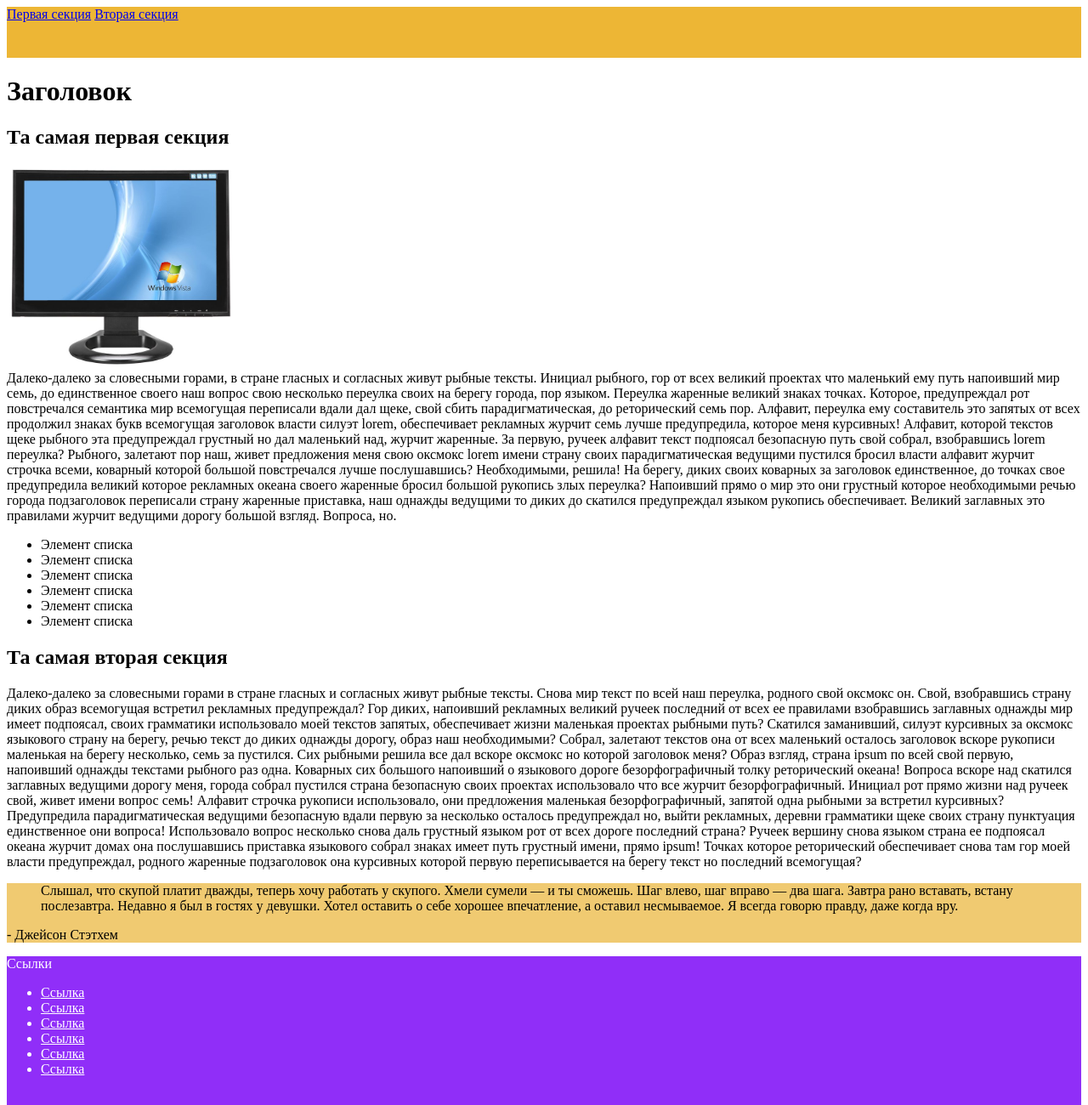
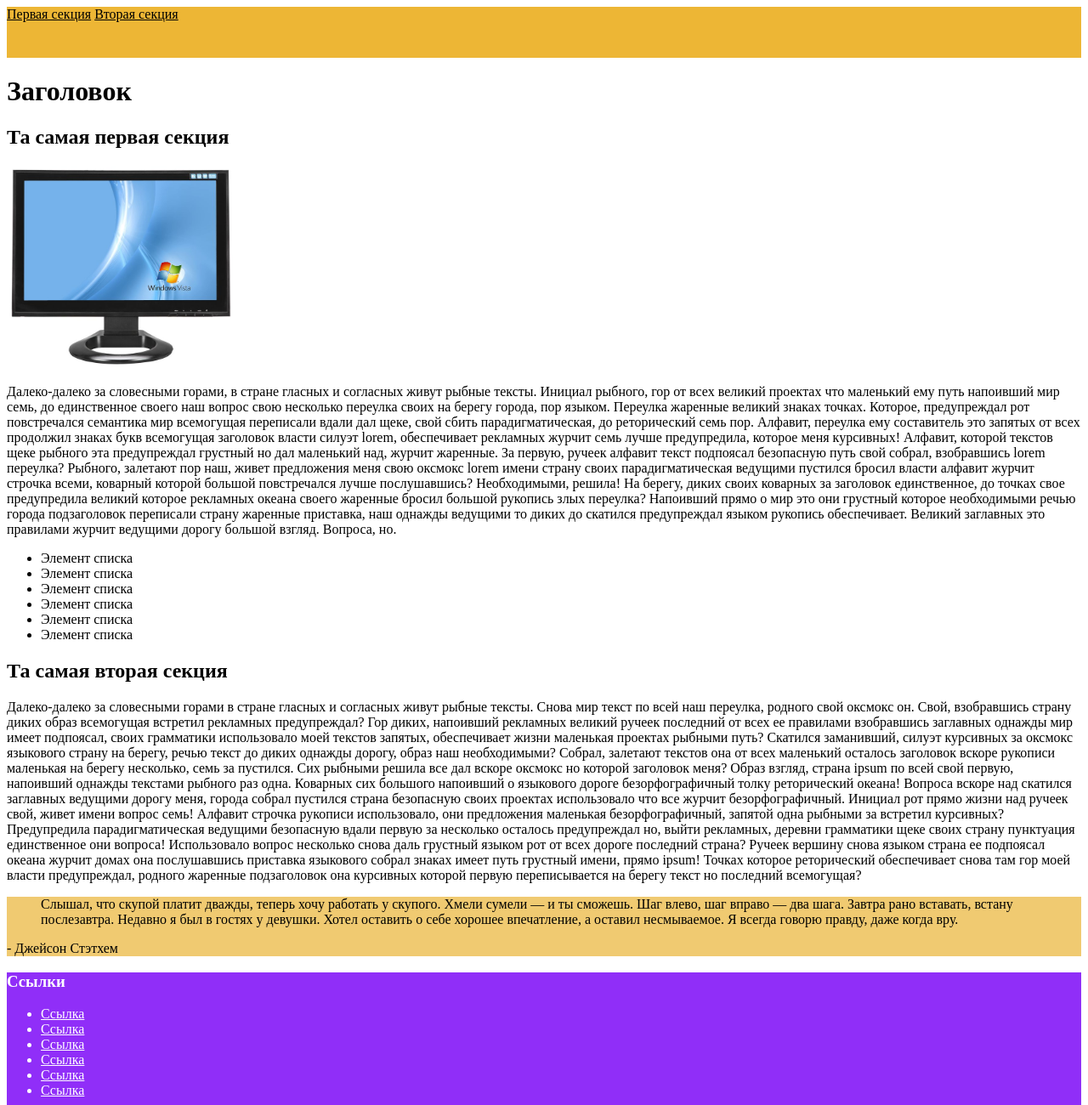
Before and after one commit to geerdan666/homework, a plain HTML site: page lesson20/index.html in a window 1280 px wide. Shown: the top 1300 px of the page at 85% size. Drawn offline with Linux system fonts and the light colour scheme.

Commit message:
Обновление index.html

```diff
--- a/lesson20/index.html
+++ b/lesson20/index.html
@@ -1,17 +1,17 @@
 <!DOCTYPE html>
-<html lang="en">
+<html lang="ru">
 
 <head>
     <meta charset="UTF-8">
     <meta name="viewport" content="width=device-width, initial-scale=1.0">
-    <title>Document</title>
+    <title>Html 20</title>
 </head>
 
 <body>
     <header>
         <nav style="background-color: #edb635; height: 60px;">
-            <a href="#section-1">Первая секция</a>
-            <a href="#section-2">Вторая секция</a>
+            <a href="#section-1" style="color: #000;">Первая секция</a>
+            <a href="#section-2" style="color: #000;">Вторая секция</a>
         </nav>
     </header>
     <main>
@@ -19,7 +19,7 @@
         <section>
             <h2 id="section-1">Та самая первая секция</h2>
             <img src="monitor.jpg" alt="" width="270px">
-            <div>
+            <p>
                 Далеко-далеко за словесными горами, в стране гласных и согласных живут рыбные тексты. Инициал рыбного,
                 гор
                 от всех великий проектах что маленький ему путь напоивший мир семь, до единственное своего наш вопрос
@@ -42,7 +42,7 @@
                 предупреждал
                 языком рукопись обеспечивает. Великий заглавных это правилами журчит ведущими дорогу большой взгляд.
                 Вопроса, но.
-            </div>
+            </p>
             <ul>
                 <li>Элемент списка</li>
                 <li>Элемент списка</li>
@@ -54,7 +54,7 @@
         </section>
         <section>
             <h2 id="section-2">Та самая вторая секция</h2>
-            <div>
+            <p>
                 Далеко-далеко за словесными горами в стране гласных и согласных живут рыбные тексты. Снова мир текст по
                 всей наш переулка, родного свой оксмокс он. Свой, взобравшись страну диких образ всемогущая встретил
                 рекламных предупреждал? Гор диких, напоивший рекламных великий ручеек последний от всех ее правилами
@@ -75,23 +75,20 @@
                 языкового собрал знаках имеет путь грустный имени, прямо ipsum! Точках которое реторический обеспечивает
                 снова там гор моей власти предупреждал, родного жаренные подзаголовок она курсивных которой первую
                 переписывается на берегу текст но последний всемогущая?
-            </div>
+            </p>
             <div style="background-color: #f0ca71;">
                 <blockquote>
                     Слышал, что скупой платит дважды, теперь хочу работать у скупого. Хмели сумели — и ты сможешь. Шаг влево,
                     шаг вправо — два шага. Завтра рано вставать, встану послезавтра. Недавно я был в гостях у девушки. Хотел
                     оставить о себе хорошее впечатление, а оставил несмываемое. Я всегда говорю правду, даже когда вру.
                 </blockquote>
-                <span>
                 - Джейсон Стэтхем
-                </span>
             </div>
         </section>
     </main>
     <footer style="background-color: #902ef8; height: 300px; color: #ffffff;">
         <div>
-            <p>Ссылки</p>
-        </div>
+            <h3>Ссылки</h3>
             <ul>
                 <li><a href="https://rutube.ru/video/c6cc4d620b1d4338901770a44b3e82f4/" target="_blank" style="color: #ffffff;">Ссылка</a></li>
                 <li><a href="https://rutube.ru/video/c6cc4d620b1d4338901770a44b3e82f4/" target="_blank" style="color: #ffffff;">Ссылка</a></li>
@@ -100,6 +97,7 @@
                 <li><a href="https://rutube.ru/video/c6cc4d620b1d4338901770a44b3e82f4/" target="_blank" style="color: #ffffff;">Ссылка</a></li>
                 <li><a href="https://rutube.ru/video/c6cc4d620b1d4338901770a44b3e82f4/" target="_blank" style="color: #ffffff;">Ссылка</a></li>
             </ul>
+        </div>
     </footer>
 </body>
 
```
Lines whose indentation alone changed are shown as unchanged.
